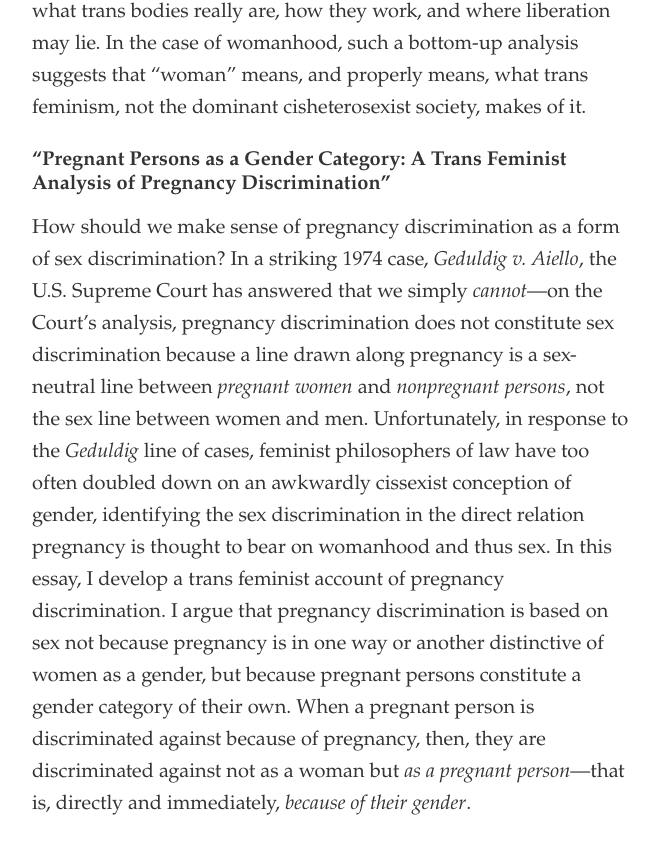
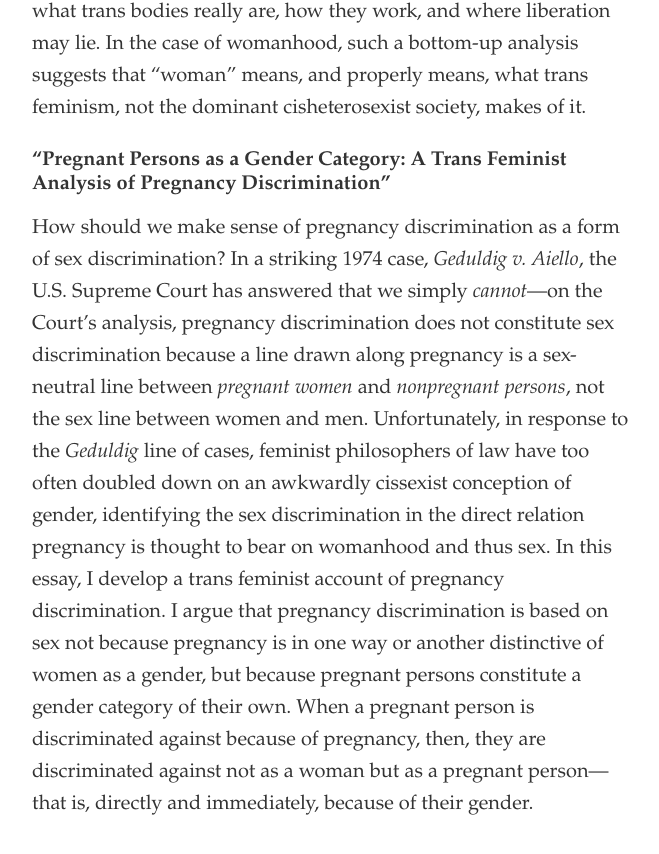
Before and after one commit to dingherself/dingherself.github.io, a Jekyll site: the page built from research.md, in a window 1280 px wide and 900 px high, scrolled down 776 px. Shown: the top 854 px of the window, without its empty margins (308-967 px from the left). Built offline with Jekyll 4.4.1, drawn with Linux system fonts in a browser that asks for light colours; nearby versions of some CDN libraries; some web fonts are replaced.

Commit message:
too much italics

```diff
--- a/research.md
+++ b/research.md
@@ -18,4 +18,4 @@
 
 ### “Pregnant Persons as a Gender Category: A Trans Feminist Analysis of Pregnancy Discrimination”
 
-How should we make sense of pregnancy discrimination as a form of sex discrimination? In a striking 1974 case, *Geduldig v. Aiello*, the U.S. Supreme Court has answered that we simply *cannot*—on the Court’s analysis, pregnancy discrimination does not constitute sex discrimination because a line drawn along pregnancy is a sex-neutral line between *pregnant women* and *nonpregnant persons*, not the sex line between women and men. Unfortunately, in response to the *Geduldig* line of cases, feminist philosophers of law have too often doubled down on an awkwardly cissexist conception of gender, identifying the sex discrimination in the direct relation pregnancy is thought to bear on womanhood and thus sex. In this essay, I develop a trans feminist account of pregnancy discrimination. I argue that pregnancy discrimination is based on sex not because pregnancy is in one way or another distinctive of women as a gender, but because pregnant persons constitute a gender category of their own. When a pregnant person is discriminated against because of pregnancy, then, they are discriminated against not as a woman but *as a pregnant person*—that is, directly and immediately, *because of their gender*.
+How should we make sense of pregnancy discrimination as a form of sex discrimination? In a striking 1974 case, *Geduldig v. Aiello*, the U.S. Supreme Court has answered that we simply *cannot*—on the Court’s analysis, pregnancy discrimination does not constitute sex discrimination because a line drawn along pregnancy is a sex-neutral line between *pregnant women* and *nonpregnant persons*, not the sex line between women and men. Unfortunately, in response to the *Geduldig* line of cases, feminist philosophers of law have too often doubled down on an awkwardly cissexist conception of gender, identifying the sex discrimination in the direct relation pregnancy is thought to bear on womanhood and thus sex. In this essay, I develop a trans feminist account of pregnancy discrimination. I argue that pregnancy discrimination is based on sex not because pregnancy is in one way or another distinctive of women as a gender, but because pregnant persons constitute a gender category of their own. When a pregnant person is discriminated against because of pregnancy, then, they are discriminated against not as a woman but as a pregnant person—that is, directly and immediately, because of their gender.
```
